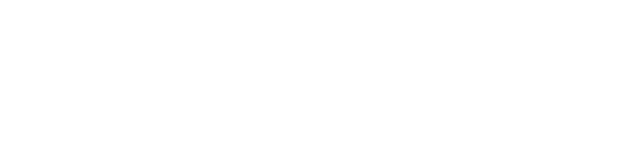
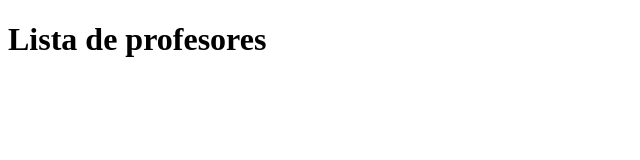
Before and after one commit to iraic/Proyecto, a plain HTML site: page profesores.html in a window 1280 px wide. Shown: the whole page, without its empty margins (0-640 px from the left). Drawn offline with Linux system fonts and the light colour scheme.

Commit message:
Cambio a profesores en titulo

```diff
--- a/profesores.html
+++ b/profesores.html
@@ -6,6 +6,6 @@
     <title>Profesores</title>
 </head>
 <body>
-
+    <h1>Lista de profesores</h1>
 </body>
 </html>
```
